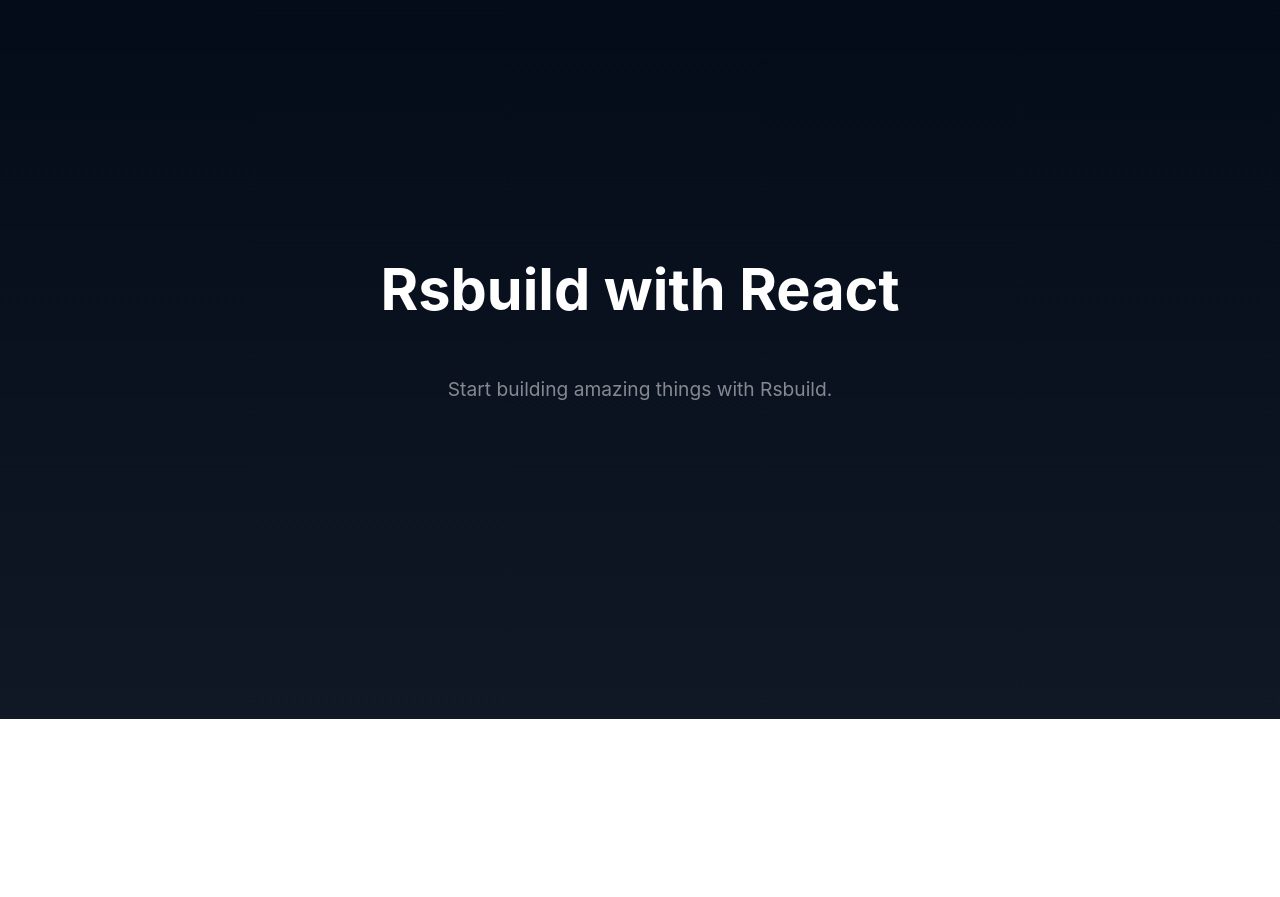
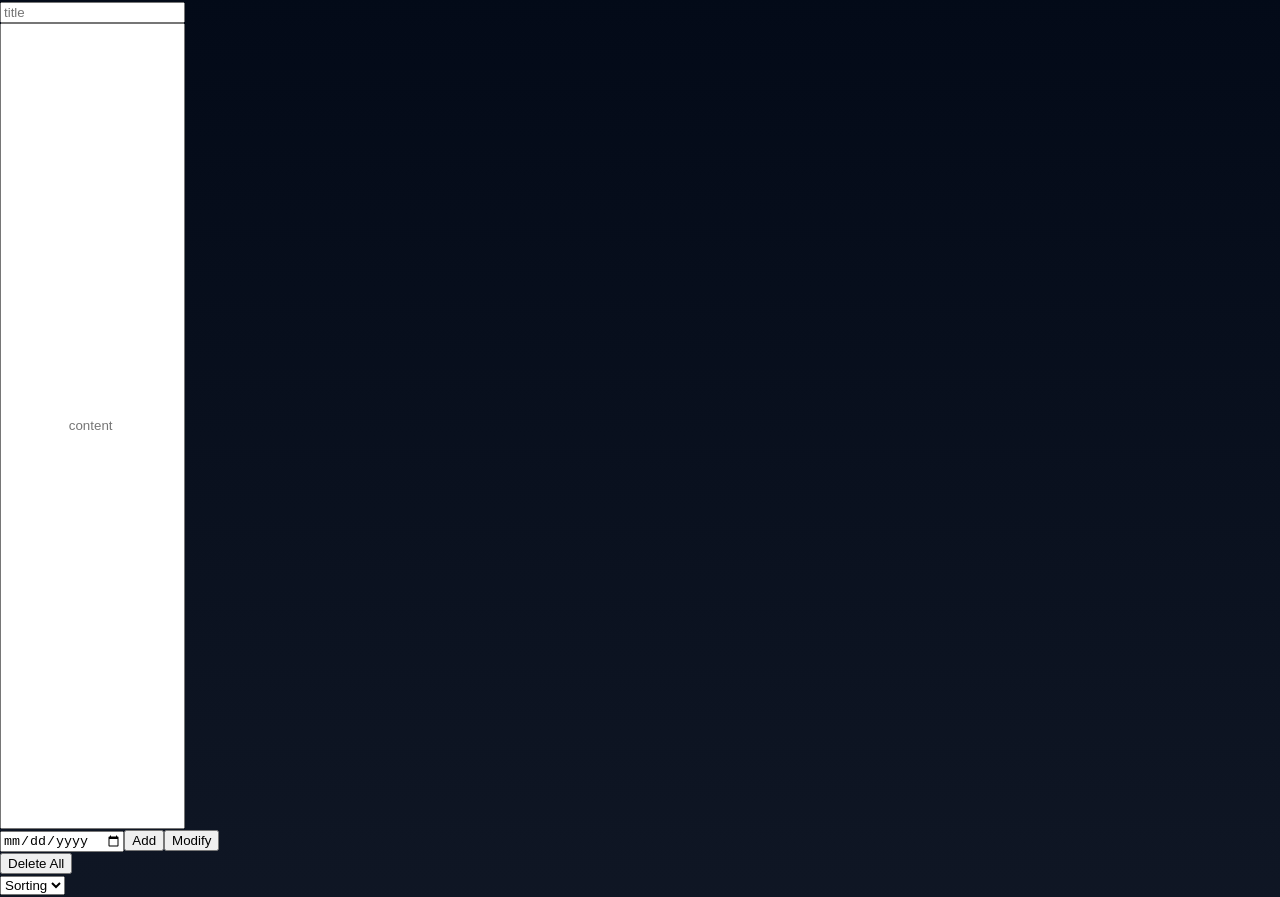
Before and after one commit to ThomasLucking/React-todo, a React app: page / in a window 1280 px wide. Shown: the part 81-978 px from the top of the page. Before the commit the page ends 800 px from the top, so only its background shows below. Built offline with nearby package versions, Linux system fonts and the light colour scheme; the HTML template or start-up script is replaced by a standard one.

Commit message:
feat: finished to do structure closes #4

```diff
--- a/src/App.tsx
+++ b/src/App.tsx
@@ -1,12 +1,20 @@
 import './App.css';
 
-const App = () => {
+import TaskElement from '../src/TaskElement.tsx'
+import SortingButton from './SortingButton.tsx'
+import ButtonStruct from './Buttons.tsx'
+
+export default function TodoApp() {
   return (
-    <div className="content">
-      <h1>Rsbuild with React</h1>
-      <p>Start building amazing things with Rsbuild.</p>
-    </div>
+    <>
+      <div className="title-div">
+        <h1 className="title-todo">TaskFlow</h1>
+      </div>
+      <div className="body-div">
+        <ButtonStruct />
+        <SortingButton />
+        <TaskElement />
+      </div>
+    </>
   );
-};
-
-export default App;
+}
--- /dev/null
+++ b/src/Buttons.tsx
@@ -0,0 +1,24 @@
+export default function ButtonStruct() {
+  return (
+    <>
+      <div className="ButtonStructDiv">
+        <input
+          className="title style-button"
+          type="text"
+          placeholder="title"
+        ></input>
+        <input
+          className="content style-button"
+          type="text"
+          placeholder="content "
+        ></input>
+        <input className="date style-button" type="Date"></input>
+        <button className="Add-button style-button">Add</button>
+        <button className="Modify-button style-button">Modify</button>
+        <div className="Delete-all-div">
+          <button className="Delete-all">Delete All</button>
+        </div>
+      </div>
+    </>
+  );
+};
--- /dev/null
+++ b/src/SortingButton.tsx
@@ -0,0 +1,13 @@
+export default function SortingButton() {
+  return (
+    <>
+      <div className="Sorting-menu-div">
+        <select className="Sorting-menu">
+          <option className="Value" value="option1">
+            Sorting
+          </option>
+        </select>
+      </div>
+    </>
+  );
+};
--- /dev/null
+++ b/src/TaskElement.tsx
@@ -0,0 +1,18 @@
+
+export default function TaskElement() {
+  return (
+    <>
+      <div className='TaskElement-div'>
+        <fieldset className="fieldset-div">
+          <legend className="task-legend">Task</legend>
+          <div className="task-content">
+            <input type="checkbox" className="task-checkbox" />
+            <span> Math Homework</span>
+            <span className="task-date"> 06.5.2025</span>
+            <button className="style-button delete-task-button">Delete</button>
+          </div>
+        </fieldset>
+      </div>
+    </>
+  );
+};
```
